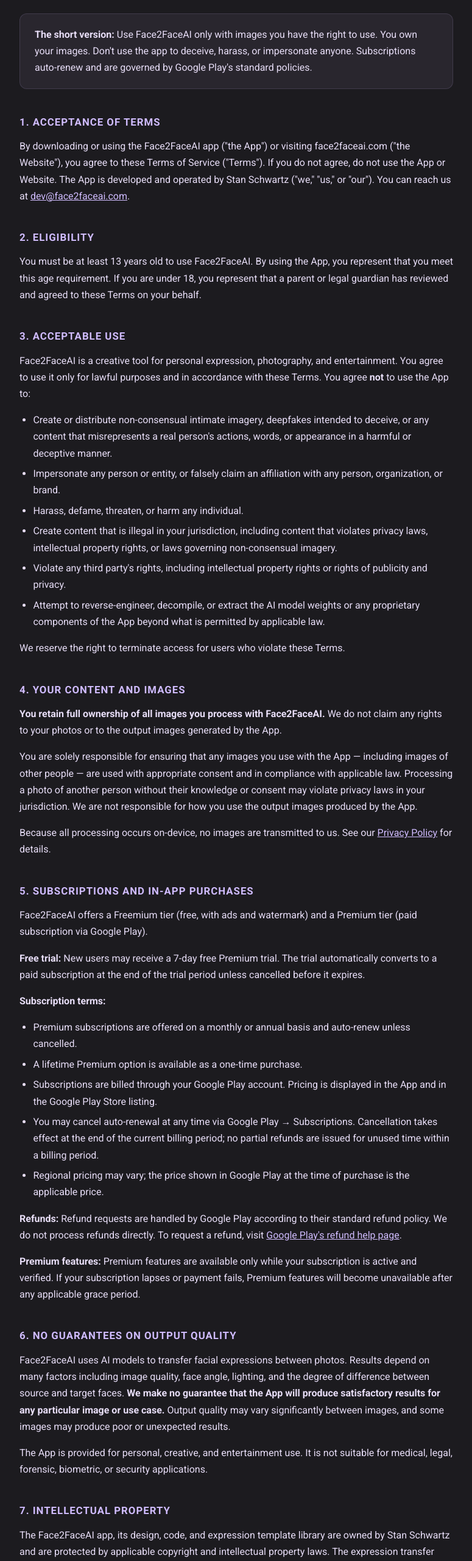
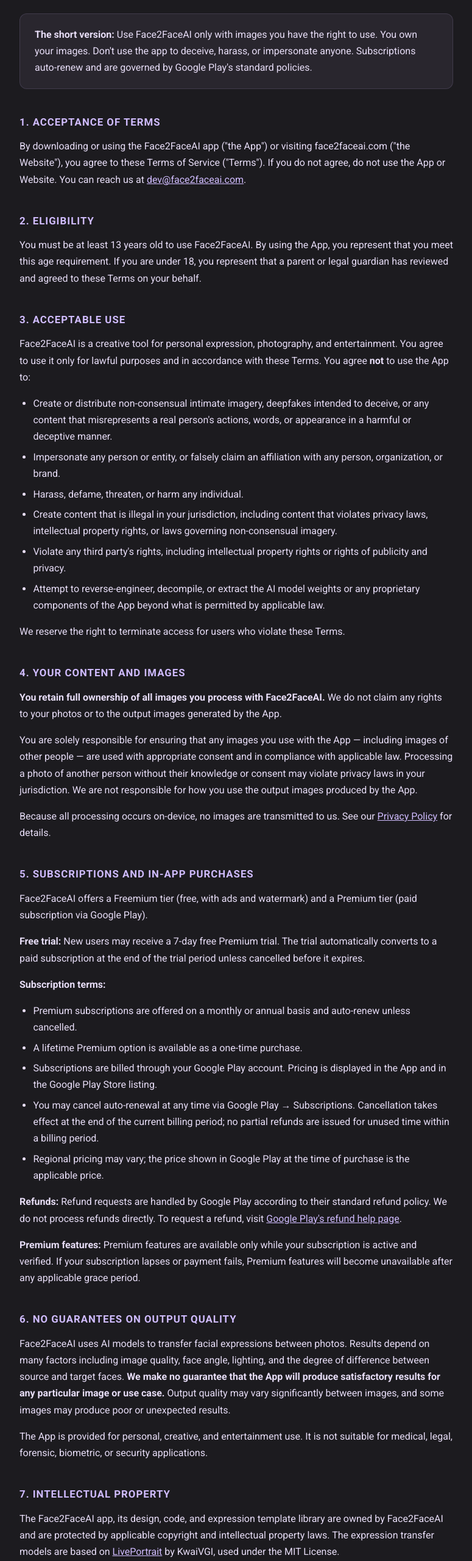
Before and after one commit to face2faceai/face2faceai.github.io, a plain HTML site: page terms.html in a window 1280 px wide. Shown: the part 240-2800 px from the top of the page at 61% size, without its empty margins (252-1027 px from the left). Drawn offline with Linux system fonts and the light colour scheme.

Commit message:
Update ownership and contact information in terms.html

```diff
--- a/terms.html
+++ b/terms.html
@@ -74,7 +74,7 @@
     </div>
 
     <h2>1. Acceptance of Terms</h2>
-    <p>By downloading or using the Face2FaceAI app ("the App") or visiting face2faceai.com ("the Website"), you agree to these Terms of Service ("Terms"). If you do not agree, do not use the App or Website. The App is developed and operated by Stan Schwartz ("we," "us," or "our"). You can reach us at <a href="mailto:dev@face2faceai.com">dev@face2faceai.com</a>.</p>
+    <p>By downloading or using the Face2FaceAI app ("the App") or visiting face2faceai.com ("the Website"), you agree to these Terms of Service ("Terms"). If you do not agree, do not use the App or Website. You can reach us at <a href="mailto:dev@face2faceai.com">dev@face2faceai.com</a>.</p>
 
     <h2>2. Eligibility</h2>
     <p>You must be at least 13 years old to use Face2FaceAI. By using the App, you represent that you meet this age requirement. If you are under 18, you represent that a parent or legal guardian has reviewed and agreed to these Terms on your behalf.</p>
@@ -119,7 +119,7 @@
     <p>The App is provided for personal, creative, and entertainment use. It is not suitable for medical, legal, forensic, biometric, or security applications.</p>
 
     <h2>7. Intellectual Property</h2>
-    <p>The Face2FaceAI app, its design, code, and expression template library are owned by Stan Schwartz and are protected by applicable copyright and intellectual property laws. The expression transfer models are based on <a href="https://github.com/KwaiVGI/LivePortrait" target="_blank" rel="noopener">LivePortrait</a> by KwaiVGI, used under the MIT License.</p>
+    <p>The Face2FaceAI app, its design, code, and expression template library are owned by Face2FaceAI and are protected by applicable copyright and intellectual property laws. The expression transfer models are based on <a href="https://github.com/KwaiVGI/LivePortrait" target="_blank" rel="noopener">LivePortrait</a> by KwaiVGI, used under the MIT License.</p>
     <p>You may not copy, reproduce, modify, distribute, or create derivative works of the App or its components without our written permission, except as expressly permitted by applicable law.</p>
 
     <h2>8. Disclaimer of Warranties</h2>
@@ -130,7 +130,7 @@
     <p>Our total liability to you for any claim arising under these Terms shall not exceed the amount you paid us in the 12 months preceding the claim, or $10 USD, whichever is greater.</p>
 
     <h2>10. Indemnification</h2>
-    <p>You agree to indemnify and hold harmless Stan Schwartz and Face2FaceAI from any claims, damages, losses, or expenses (including reasonable legal fees) arising from your use of the App, your violation of these Terms, or your infringement of any third party's rights.</p>
+    <p>You agree to indemnify and hold harmless Face2FaceAI from any claims, damages, losses, or expenses (including reasonable legal fees) arising from your use of the App, your violation of these Terms, or your infringement of any third party's rights.</p>
 
     <h2>11. Termination</h2>
     <p>We reserve the right to terminate or suspend access to the App or Website at any time, with or without notice, for any reason including violation of these Terms. Upon termination, all rights granted to you under these Terms will immediately cease. Sections 4, 7, 8, 9, and 10 survive termination.</p>
```
